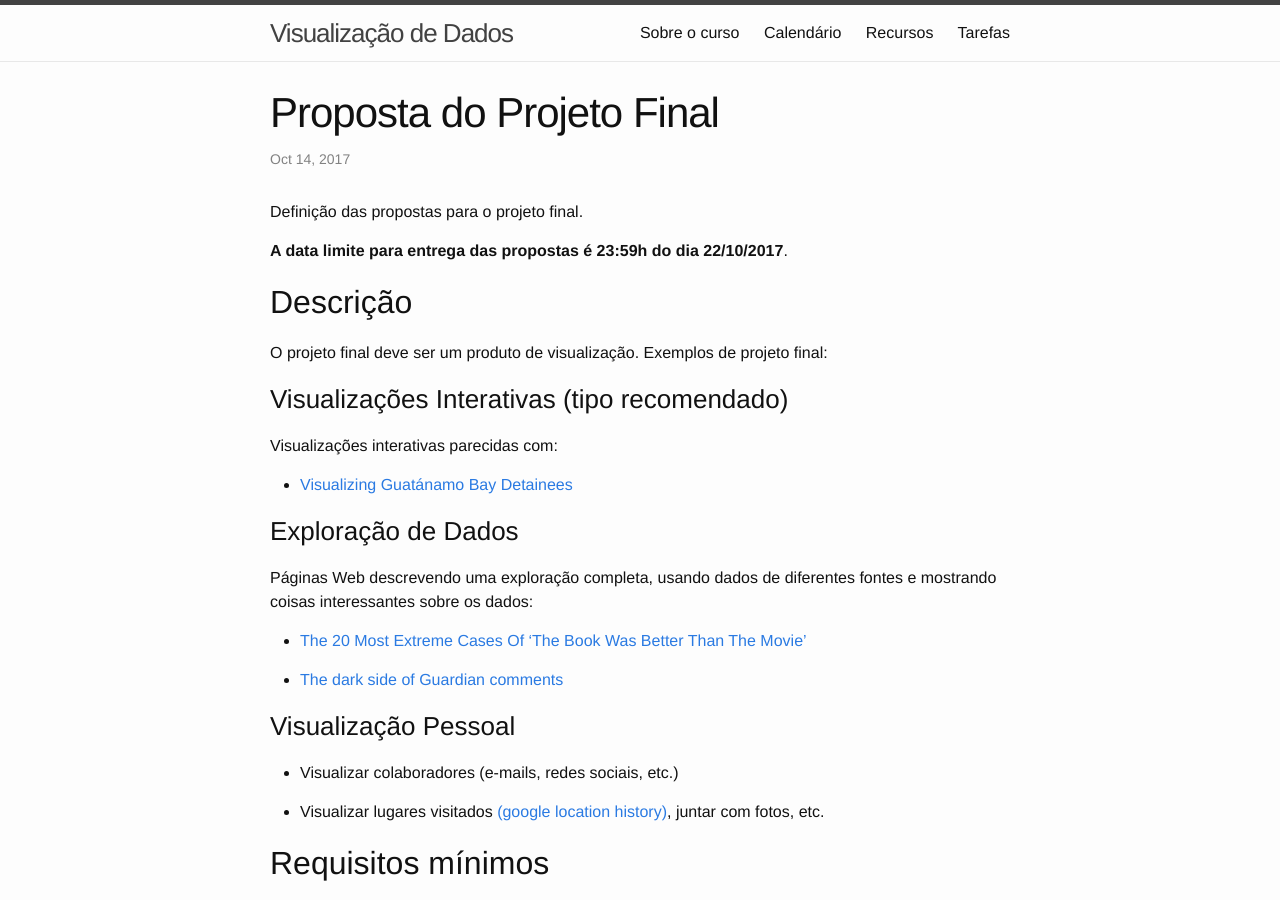
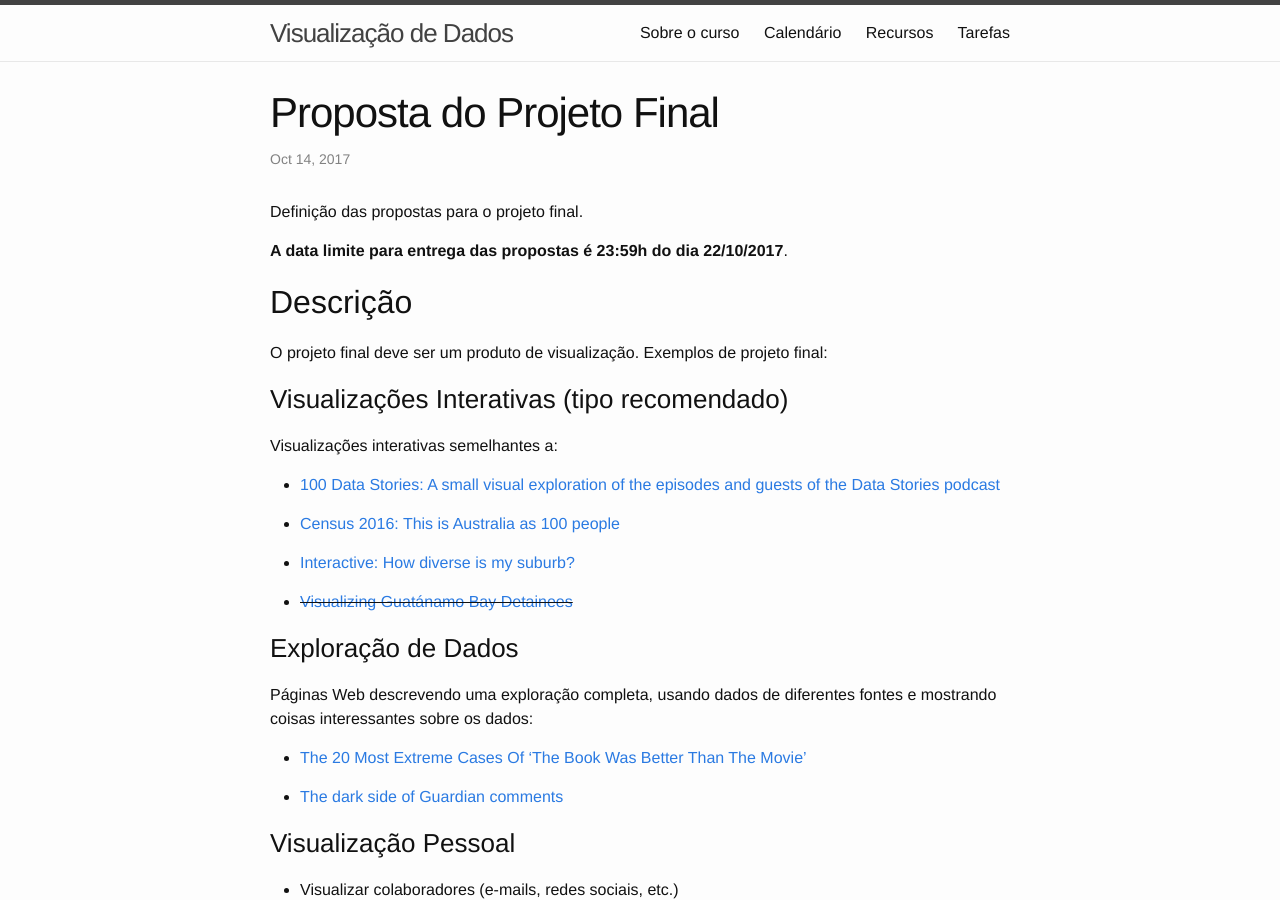
Before and after one commit to emanueles/datavis-course, a Jekyll site: the page built from _tasks/2017-10-14-proposta.md, in a window 1280 px wide and 900 px high. Built offline with Jekyll 4.4.1, drawn with Linux system fonts in a browser that asks for light colours.

Commit message:
Added more examples of interactive visualizations

```diff
--- a/_tasks/2017-10-14-proposta.md
+++ b/_tasks/2017-10-14-proposta.md
@@ -15,9 +15,15 @@ O projeto final deve ser um produto de visualização. Exemplos de projeto final
 
 ### Visualizações Interativas (tipo recomendado)
 
-Visualizações interativas parecidas com:
+Visualizações interativas semelhantes a:
 
-* [Visualizing Guatánamo Bay Detainees](https://braid.io/tile/guantanamo-bay-detainees)
+* [100 Data Stories: A small visual exploration of the episodes and guests of the Data Stories podcast](http://projects.datavis.club/100-data-stories/)
+
+* [Census 2016: This is Australia as 100 people](http://www.abc.net.au/news/2017-06-27/census-australia-as-100-people/8634318?sf92773377=1)
+
+* [Interactive: How diverse is my suburb?](http://www.sbs.com.au/news/interactive/how-diverse-is-my-suburb)
+
+* ~~[Visualizing Guatánamo Bay Detainees](https://braid.io/tile/guantanamo-bay-detainees)~~
 
 ### Exploração de Dados
 
```
